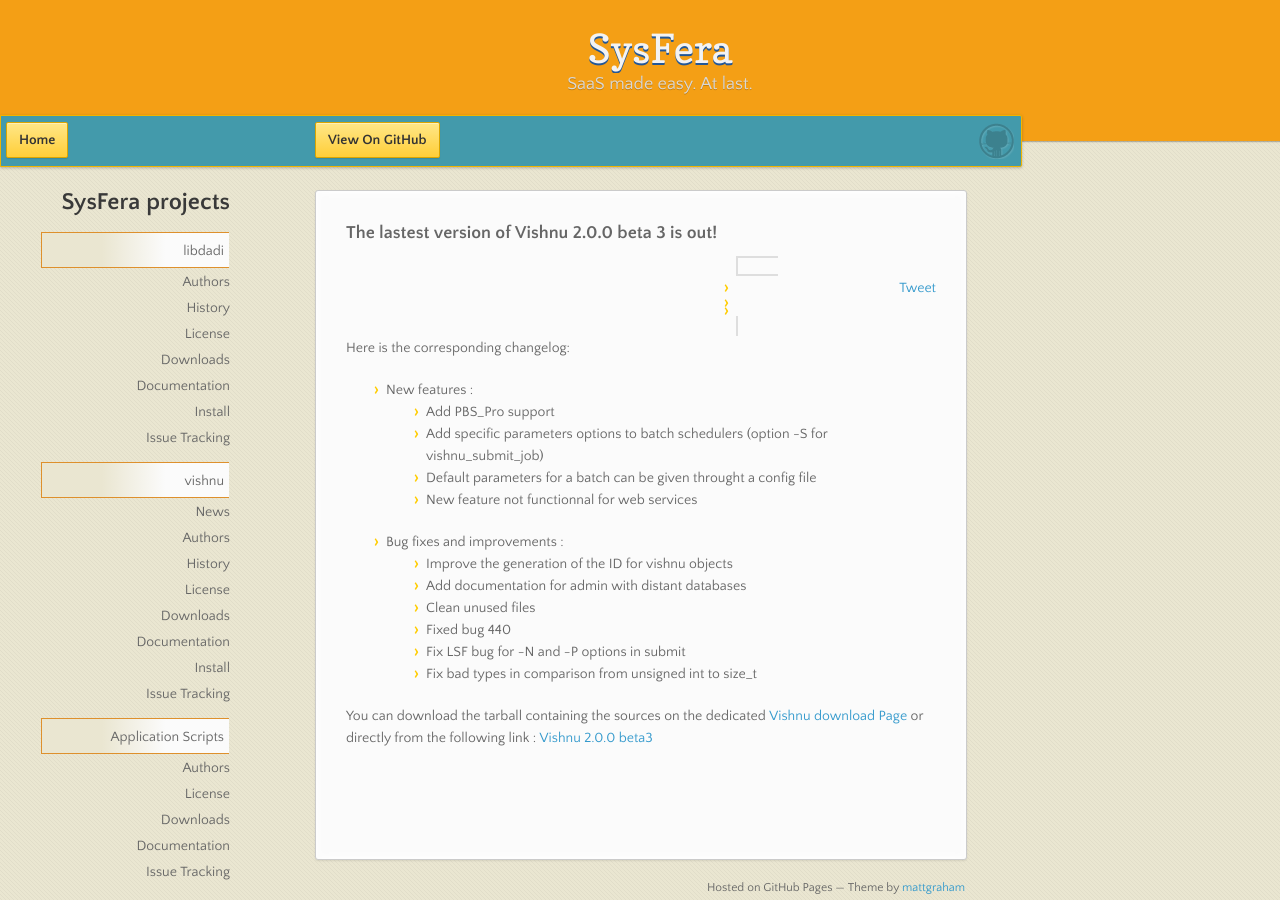
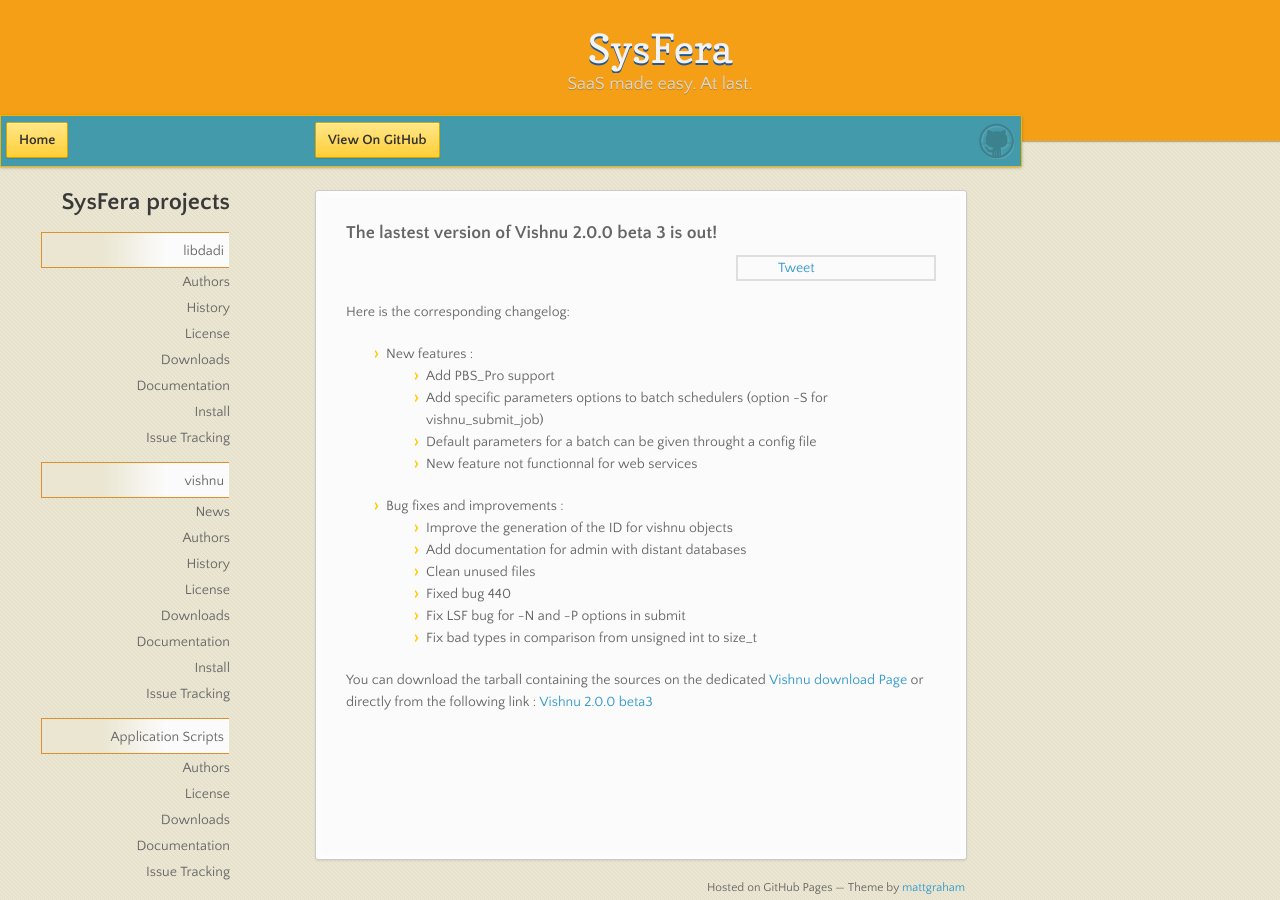
Before and after one commit to dloureiro/sysfera.github.com, a Jekyll site: the page built from _posts/2012-11-09-Vishnu_v2.0.0beta3_is_out.html, in a window 1280 px wide and 900 px high. Built offline with Jekyll 4.4.1, drawn with Linux system fonts in a browser that asks for light colours; nearby versions of some CDN libraries; Markdown is read by kramdown in place of the engine named in the settings; comment, search, counter and statistics services are not loaded.

Commit message:
correction de css

```diff
--- a/stylesheets/styles.css
+++ b/stylesheets/styles.css
@@ -1038,6 +1038,9 @@
 
 .post-sharing ul{
 	border:solid 2px #DEDEDE;
+}
+
+.post-sharing ul li{
 	display: inline;
 	list-style-type: none;
 	text-align:right;
```
